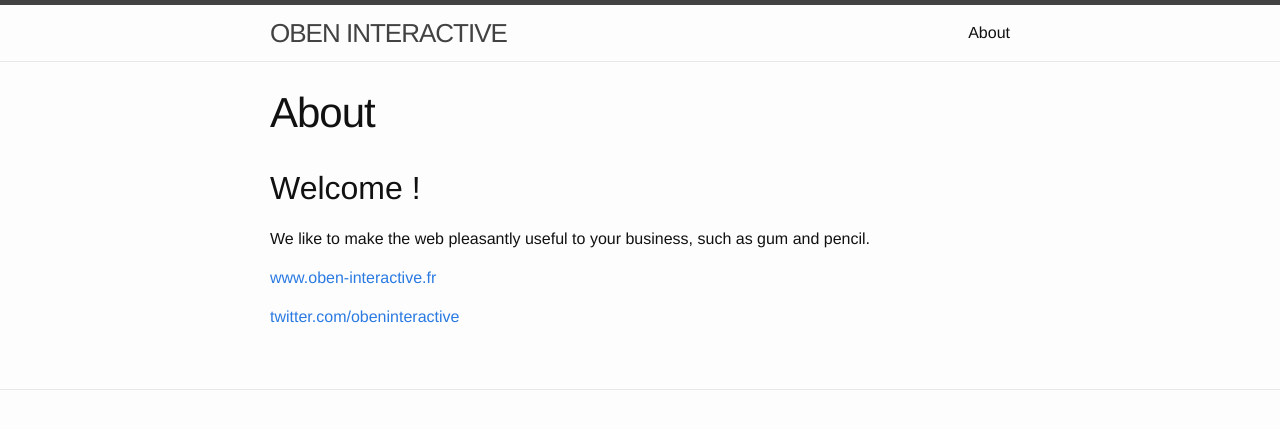
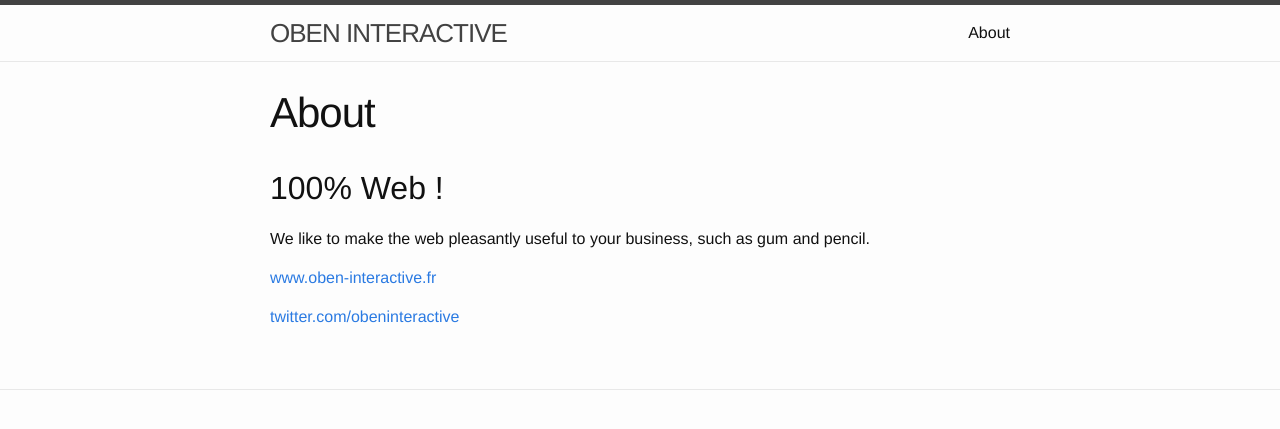
Before and after one commit to obeninteractive/obeninteractive.github.io, a Jekyll site: the page built from about.md, in a window 1280 px wide. Shown: the top 429 px of the page. Built offline with Jekyll 4.4.1, drawn with Linux system fonts in a browser that asks for light colours.

Commit message:
Modify About Page: h2 content.

```diff
--- a/about.md
+++ b/about.md
@@ -5,7 +5,7 @@ permalink: /about/
 published: true
 ---
 
-## Welcome !
+## 100% Web !
 
 
 We like to make the web pleasantly useful to your business, such as gum and pencil.
```
